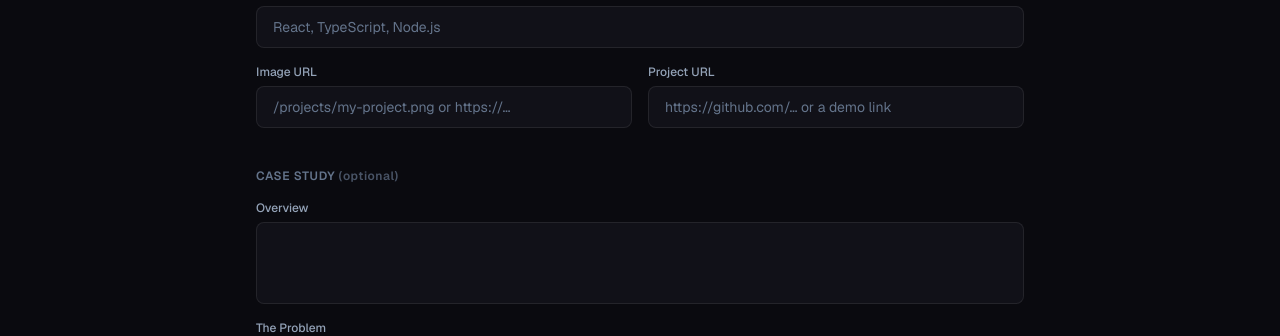
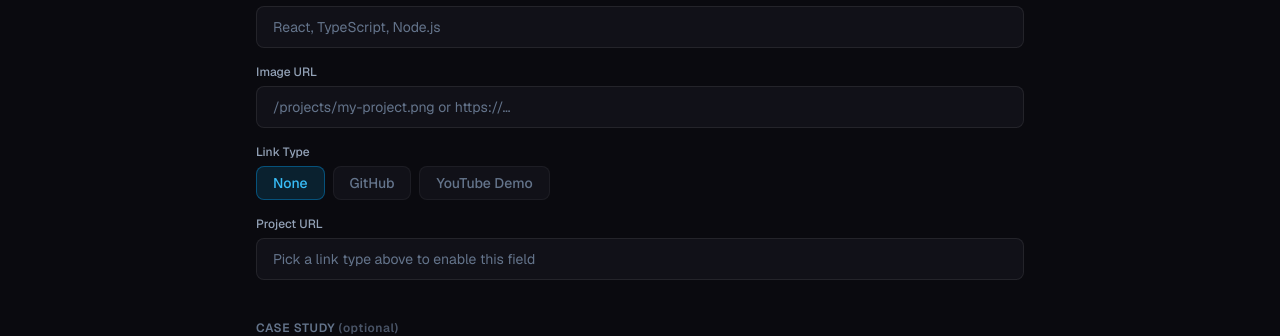
Before and after one commit to ethend5/Ethen-Portfolio-Website, a Next.js app: page /admin/projects/new in a window 1280 px wide. Shown: the part 616-952 px from the top of the page. Built offline with nearby package versions, Linux system fonts and the light colour scheme; no server answers.

Commit message:
Backend URL Fix

```diff
--- a/src/app/admin/projects/ProjectForm.tsx
+++ b/src/app/admin/projects/ProjectForm.tsx
@@ -21,6 +21,18 @@ const CATEGORY_OPTIONS = [
   { value: "embedded", label: "Embedded" },
   { value: "web", label: "Web" },
 ] as const;
+
+const LINK_TYPE_OPTIONS = [
+  { value: "", label: "None" },
+  { value: "github", label: "GitHub" },
+  { value: "youtube", label: "YouTube Demo" },
+] as const;
+
+const LINK_TYPE_META: Record<string, { label: string; placeholder: string }> = {
+  "": { label: "Project URL", placeholder: "Pick a link type above to enable this field" },
+  github: { label: "GitHub URL", placeholder: "https://github.com/username/repo" },
+  youtube: { label: "YouTube URL", placeholder: "https://youtube.com/watch?v=… or a youtu.be link" },
+};
 
 function slugify(input: string): string {
   return input
@@ -52,6 +64,8 @@ export default function ProjectForm({ project, action, submitLabel }: Props) {
   const [title, setTitle] = useState(project?.title ?? "");
   const [slug, setSlug] = useState(project?.slug ?? "");
   const [slugTouched, setSlugTouched] = useState(Boolean(project));
+  const [linkType, setLinkType] = useState(project?.link_type ?? "");
+  const linkTypeMeta = LINK_TYPE_META[linkType];
 
   function handleTitleChange(e: React.ChangeEvent<HTMLInputElement>) {
     const value = e.target.value;
@@ -164,7 +178,6 @@ export default function ProjectForm({ project, action, submitLabel }: Props) {
           />
         </Field>
 
-        <div className="grid grid-cols-1 gap-4 sm:grid-cols-2">
         <Field label="Image URL">
           <input
             name="image_url"
@@ -173,15 +186,45 @@ export default function ProjectForm({ project, action, submitLabel }: Props) {
             className={INPUT_CLASS}
           />
         </Field>
-          <Field label="Project URL">
+
+        <div className="flex flex-col gap-1.5">
+          <span className="text-xs font-medium text-text-secondary">Link Type</span>
+          <div className="flex flex-wrap gap-2">
+            {LINK_TYPE_OPTIONS.map((o) => {
+              const isActive = linkType === o.value;
+              return (
+                <label
+                  key={o.value || "none"}
+                  className={[
+                    "cursor-pointer rounded-lg px-4 py-1.5 text-sm font-medium border transition-colors duration-200",
+                    isActive
+                      ? "bg-[#0ea5e9]/15 text-[#38bdf8] border-[#0284c7]/50"
+                      : "border-white/5 bg-[#111118] text-[#64748b] hover:text-[#94a3b8] hover:border-white/10",
+                  ].join(" ")}
+                >
+                  <input
+                    type="radio"
+                    name="link_type"
+                    value={o.value}
+                    checked={isActive}
+                    onChange={() => setLinkType(o.value)}
+                    className="sr-only"
+                  />
+                  {o.label}
+                </label>
+              );
+            })}
+          </div>
+        </div>
+
+        <Field label={linkTypeMeta.label}>
           <input
             name="project_url"
             defaultValue={project?.project_url ?? ""}
-              placeholder="https://github.com/… or a demo link"
+            placeholder={linkTypeMeta.placeholder}
             className={INPUT_CLASS}
           />
         </Field>
-        </div>
       </div>
 
       {/* ── Case study ─────────────────────────────────────────── */}
--- a/src/app/admin/projects/actions.ts
+++ b/src/app/admin/projects/actions.ts
@@ -7,6 +7,7 @@ import { createClient } from "@/lib/supabase/server";
 export type ActionState = { error?: string };
 
 const CATEGORIES = ["hardware", "software", "ai", "embedded", "web"];
+const LINK_TYPES = ["github", "youtube"];
 
 interface ProjectInput {
   title: string;
@@ -18,6 +19,7 @@ interface ProjectInput {
   tags: string[];
   image_url: string | null;
   project_url: string | null;
+  link_type: string | null;
   featured: boolean;
   problem: string | null;
   process: string | null;
@@ -40,6 +42,9 @@ function parseFormData(formData: FormData): ProjectInput {
   const rawDate = str("date");
   const date = /^\d{4}-\d{2}$/.test(rawDate) ? `${rawDate}-01` : rawDate;
 
+  const rawLinkType = str("link_type");
+  const link_type = LINK_TYPES.includes(rawLinkType) ? rawLinkType : null;
+
   return {
     title: str("title"),
     slug: str("slug"),
@@ -50,6 +55,7 @@ function parseFormData(formData: FormData): ProjectInput {
     tags,
     image_url: optional("image_url"),
     project_url: optional("project_url"),
+    link_type,
     featured: formData.get("featured") === "on",
     problem: optional("problem"),
     process: optional("process"),
--- a/src/app/projects/[slug]/ProjectDetailClient.tsx
+++ b/src/app/projects/[slug]/ProjectDetailClient.tsx
@@ -3,7 +3,7 @@
 import { useState } from "react";
 import Link from "next/link";
 import { motion, AnimatePresence } from "framer-motion";
-import { ExternalLink, ArrowLeft, Calendar, Play, X } from "lucide-react";
+import { ExternalLink, ArrowLeft, Calendar, X } from "lucide-react";
 import type { Project } from "@/types";
 
 // ─── Category config ──────────────────────────────────────────────────────────
@@ -49,6 +49,14 @@ function GithubIcon({ size = 16 }: { size?: number }) {
   return (
     <svg width={size} height={size} viewBox="0 0 24 24" fill="currentColor" aria-hidden>
       <path d="M12 0C5.37 0 0 5.37 0 12c0 5.31 3.435 9.795 8.205 11.385.6.105.825-.255.825-.57 0-.285-.015-1.23-.015-2.235-3.015.555-3.795-.735-4.035-1.41-.135-.345-.72-1.41-1.23-1.695-.42-.225-1.02-.78-.015-.795.945-.015 1.62.87 1.845 1.23 1.08 1.815 2.805 1.305 3.495.99.105-.78.42-1.305.765-1.605-2.67-.3-5.46-1.335-5.46-5.925 0-1.305.465-2.385 1.23-3.225-.12-.3-.54-1.53.12-3.18 0 0 1.005-.315 3.3 1.23.96-.27 1.98-.405 3-.405s2.04.135 3 .405c2.295-1.56 3.3-1.23 3.3-1.23.66 1.65.24 2.88.12 3.18.765.84 1.23 1.905 1.23 3.225 0 4.605-2.805 5.625-5.475 5.925.435.375.81 1.095.81 2.22 0 1.605-.015 2.895-.015 3.3 0 .315.225.69.825.57A12.02 12.02 0 0 0 24 12c0-6.63-5.37-12-12-12z" />
+    </svg>
+  );
+}
+
+function YoutubeIcon({ size = 16 }: { size?: number }) {
+  return (
+    <svg width={size} height={size} viewBox="0 0 24 24" fill="currentColor" aria-hidden>
+      <path d="M23.498 6.186a3.016 3.016 0 0 0-2.122-2.136C19.505 3.545 12 3.545 12 3.545s-7.505 0-9.377.505A3.017 3.017 0 0 0 .502 6.186C0 8.07 0 12 0 12s0 3.93.502 5.814a3.016 3.016 0 0 0 2.122 2.136c1.871.505 9.376.505 9.376.505s7.505 0 9.377-.505a3.015 3.015 0 0 0 2.122-2.136C24 15.93 24 12 24 12s0-3.93-.502-5.814zM9.545 15.568V8.432L15.818 12l-6.273 3.568z" />
     </svg>
   );
 }
@@ -303,8 +311,8 @@ export default function ProjectDetailClient({ project }: Props) {
                                  px-4 py-2.5 text-sm font-semibold text-[#38bdf8]
                                  hover:bg-[#0ea5e9]/10 hover:border-[#38bdf8] transition-colors duration-200"
                     >
-                      <Play size={14} strokeWidth={2.5} />
-                      {project.demoLabel ?? "Live Demo"}
+                      <YoutubeIcon size={15} />
+                      {project.demoLabel ?? "Watch Demo"}
                     </button>
                   )}
                 </div>
--- a/src/lib/supabase/projects.ts
+++ b/src/lib/supabase/projects.ts
@@ -13,6 +13,7 @@ export interface ProjectRow {
   tags: string[];
   image_url: string | null;
   project_url: string | null;
+  link_type: "github" | "youtube" | null;
   featured: boolean;
   problem: string | null;
   process: string | null;
@@ -32,8 +33,9 @@ export function rowToProject(row: ProjectRow): Project {
     date: row.date,
     tags: row.tags,
     image: row.image_url ?? "",
-    demo: row.project_url ?? undefined,
-    demoLabel: row.project_url ? "View Project" : undefined,
+    github: row.link_type === "github" ? row.project_url ?? undefined : undefined,
+    demo: row.link_type === "youtube" ? row.project_url ?? undefined : undefined,
+    demoLabel: row.link_type === "youtube" ? "Watch Demo" : undefined,
     featured: row.featured,
     category: row.category,
     problem: row.problem ?? undefined,
```
Also changed, not shown: 2 other files (tests, documents, lock files or other folders). Lines whose indentation alone changed are shown as unchanged.
